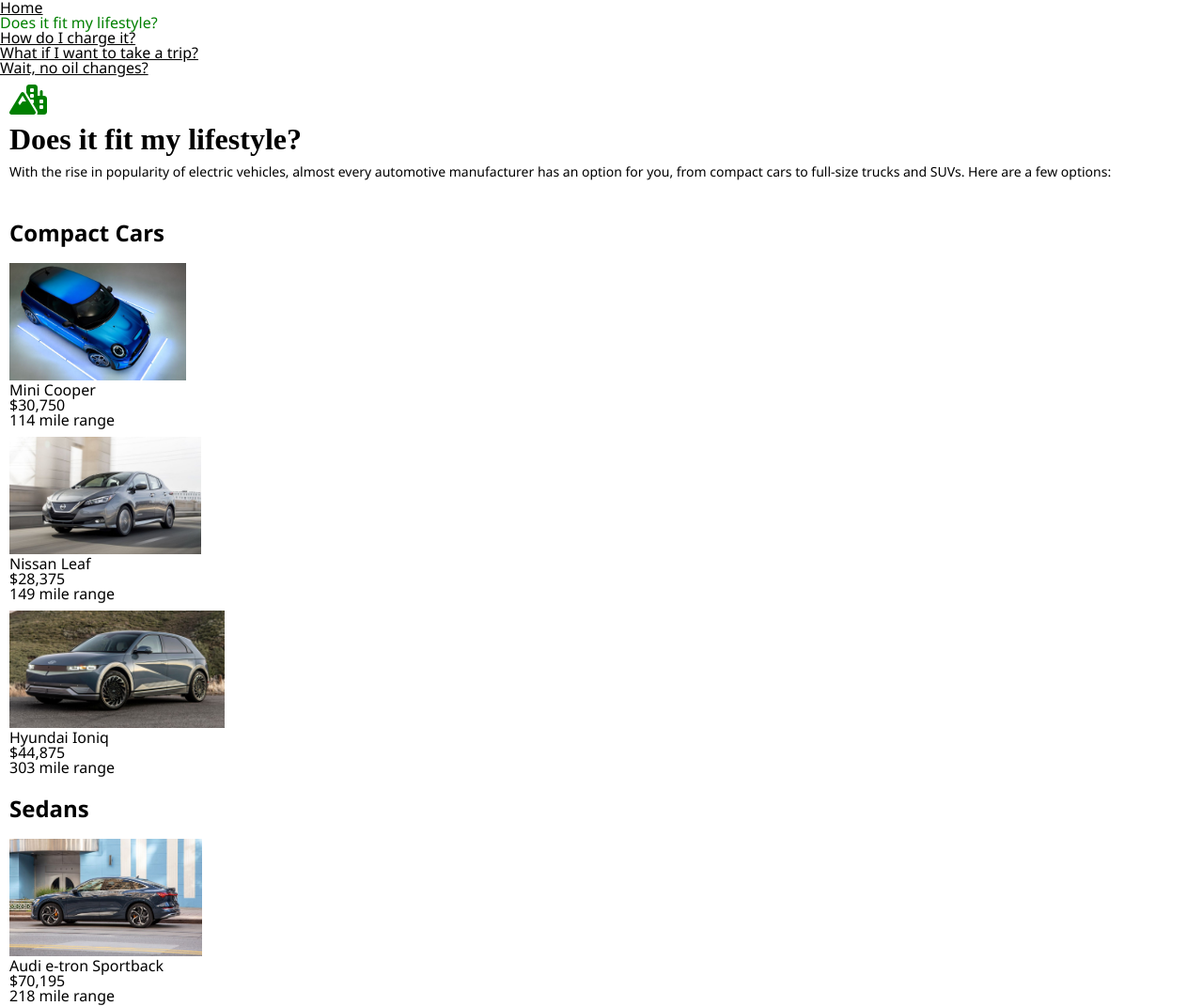
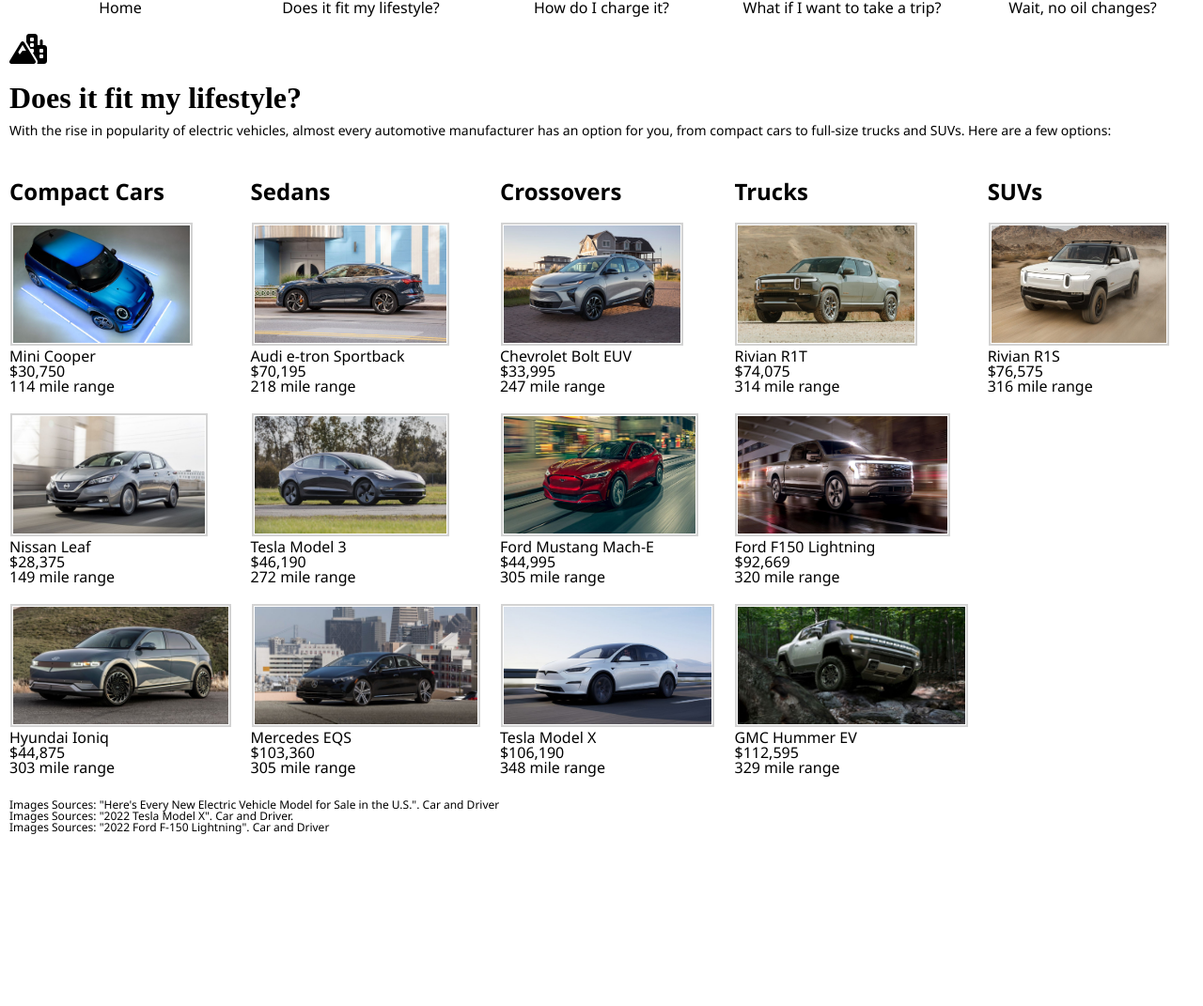
Before and after one commit to ccabreraumich/portfolio-content, a plain HTML site: page vehicles.html in a window 1280 px wide. Shown: the top 1071 px of the page at 94% size. After the commit the page ends 889 px from the top, so only its background shows below. Drawn offline with Linux system fonts and the light colour scheme.

Commit message:
checkpoint 2 updates

```diff
--- a/css/style.css
+++ b/css/style.css
@@ -1,9 +1,84 @@
-body{
-    /* make all text courier, set margin and padding to 10px */
-    font-family:'Segoe UI', Tahoma, Geneva, Verdana, sans-serif
+  body{
+      /* make all text courier, set margin and padding to 10px */
+      font-family:'Segoe UI', Tahoma, Geneva, Verdana, sans-serif
+    }
 
 
+  .grid_homepage{
+    /*background-color: #2196F3;*/
+    /* grid-row-gap: 5px; */
+    /* grid-column-gap: 5px; */
+    /* grid-template-columns: 500px; */
+    /* padding: 10px; */
+    /* width:90%; */
+    /* height: 80vh; */
+    display: grid;
+    grid-template-columns: repeat(2, 1fr);
+    grid-template-rows: repeat(2, 1fr);
+    text-align: center;
+    width: 50%;
+    /* font-size: 30px; */
+    /* border: 3px solid black; */
+    /* border-radius: 25px; */
+    /* margin: 0 auto; */
   }
+
+  .grid-nav {
+    display:grid;
+    grid-template-columns: repeat(5, 1fr);
+    text-align: center;
+  }
+
+  .container {
+    display: grid;
+    grid-template-columns: repeat(5, 1fr);
+    /* grid-template-rows: repeat(7, 1fr); */
+
+  }
+
+  .veh-header {
+    grid-column: 1 / 6;
+  }
+
+  .grid_homepage {
+    grid-row-start: 2;
+    grid-column: 1 / 6;
+
+  }
+
+  .grid_tile1 {
+    grid-row-start: 3;
+    grid-column-start: 2;
+  }
+
+  .grid_tile2 {
+    grid-row-start: 3;
+    grid-column-start: 3;
+  }
+
+  .grid_tile3 {
+    grid-row-start: 4;
+    grid-column-start: 2;
+  }
+
+  .grid_tile4 {
+    grid-row-start: 4;
+    grid-column-start: 3;
+  }
+
+  .veh-set {
+    grid-row-start: 2;
+  }
+
+  .grid_tile1:hover, .grid_tile2:hover, .grid_tile3:hover, .grid_tile4:hover{
+    background-color:  rgba(0, 128, 0, 0.25);
+  }
+
+  .grid_footer {
+    grid-row-start: 5;
+    grid-column-start: 1;
+  }
+
 
   h1{
     /* make your headers 32px, #128ded color and bold */
@@ -11,7 +86,7 @@ body{
     font-size: 32px;
     color: black;
     font-weight: bold;
-    padding-top: 0px;
+    padding-top: 20px;
     padding-bottom: 10px;
     padding-left: 10px;
 
@@ -47,28 +122,48 @@ body{
     padding-bottom: 20px;
   }
 
+
+
+  .active a{
+    color: green;
+    /* text-decoration:solid; */
+    /* text-decoration-line:none; */
+  }
+
+
   .fa-solid {
     font-size: 32px;
-    color: green;
-    padding-top: 10px;
-    padding-bottom: 10px;
+    color: black;
+    padding-top: 20px;
+    /* padding-bottom: 10px; */
     padding-left: 10px;
   }
 
-  a:hover{
+
+  a:link, a:visited {
+    color: black;
+    text-decoration-line:none;
+  }
+
+  a:hover {
     color: green;
   }
 
-  a:link, a:visited {
-    color: black;
-  }
-
-  .active a{
-    color: green;
-    text-decoration:solid;
+  img {
+    height: 125px;
+    width: auto;
+    border: 2px solid lightgray;
+    margin: 1px;
+    padding: 1px;
   }
 
   figure {
-    padding-top: 10px;
-    padding-left: 10px;
+    padding: 10px;
+    /* width: fit-content; */
+    /* border: 5px solid rgba(0, 128, 0, 0.1); */
+    display: inline-block;
   }
+
+  figure:hover {
+    background-color:  rgba(0, 128, 0, 0.25);
+  }
--- a/vehicles.html
+++ b/vehicles.html
@@ -13,89 +13,105 @@
 	</head>
 
 	<body>
+
 		<header>
 			<nav>
 				<ul>
+					<div class="grid-nav">
 						<li><a href="index.html">Home</a></li>
 						<li class="active"><a href="vehicles.html">Does it fit my lifestyle?</a></li>
 						<li><a href="charging.html">How do I charge it?</a></li>
 						<li><a href="range.html">What if I want to take a trip?</a></li>
 						<li><a href="maintenance.html">Wait, no oil changes?</a></li>
+					</div>
 				</ul>
 			</nav>
 		</header>
 
 		<main>
+			<div class="container">
+				<div class="veh-header">
 					<i class="fa-solid fa-mountain-city"></i>
 					<h1>Does it fit my lifestyle?</h1>
 					<p>
 						With the rise in popularity of electric vehicles, almost every automotive manufacturer has an
 						option for you, from compact cars to full-size trucks and SUVs. Here are a few options:
 					</p>
+				</div>
+				<div class="veh-set">
 					<h2>Compact Cars</h2>
 					<figure>
-				<img src="images/gallery/2022-mini-cooper-se-109-1611692161.jpg" alt="Mini Cooper" height="125">
+						<img src="images/gallery/2022-mini-cooper-se-109-1611692161.jpg" alt="Mini Cooper">
 						<figcaption>Mini Cooper<br>$30,750<br>114 mile range</figcaption>
 					</figure>
 					<figure>
-				<img src="images/gallery/2018-nissan-leaf-leadgallery-1589390514.jpg" alt="Nissan Leaf" height="125">
+						<img src="images/gallery/2018-nissan-leaf-leadgallery-1589390514.jpg" alt="Nissan Leaf">
 						<figcaption>Nissan Leaf<br>$28,375<br>149 mile range</figcaption>
 					</figure>
 					<figure>
-				<img src="images/gallery/2022-hyundai-ioniq-5-38-1639159213.jpg" alt="Hyundai Ioniq" height="125">
+						<img src="images/gallery/2022-hyundai-ioniq-5-38-1639159213.jpg" alt="Hyundai Ioniq">
 						<figcaption>Hyundai Ioniq<br>$44,875<br>303 mile range</figcaption>
 					</figure>
+				</div>
+				<div class="veh-set">
 					<h2>Sedans</h2>
 					<figure>
-				<img src="images/gallery/2020-audi-e-tron-sportback-102-16every61-1612983255.jpg" alt="Audi e-tron Sportback" height="125">
+						<img src="images/gallery/2020-audi-e-tron-sportback-102-16every61-1612983255.jpg" alt="Audi e-tron Sportback">
 						<figcaption>Audi e-tron Sportback<br>$70,195<br>218 mile range</figcaption>
 					</figure>
 					<figure>
-				<img src="images/gallery/2019-tesla-model-3-101-1574807022.jpg" alt="Tesla Model 3" height="125">
+						<img src="images/gallery/2019-tesla-model-3-101-1574807022.jpg" alt="Tesla Model 3">
 						<figcaption>Tesla Model 3<br>$46,190<br>272 mile range</figcaption>
 					</figure>
 					<figure>
-				<img src="images/gallery/2022-mercedes-benz-eqs-450-16-1633909025.jpg" alt="Mercedes EQS" height="125">
+						<img src="images/gallery/2022-mercedes-benz-eqs-450-16-1633909025.jpg" alt="Mercedes EQS">
 						<figcaption>Mercedes EQS<br>$103,360<br>305 mile range</figcaption>
 					</figure>
+				</div>
+				<div class="veh-set">
 					<h2>Crossovers</h2>
 					<figure>
-				<img src="images/gallery/2022-chevrolet-bolt-euv-109-1613167403.jpg" alt="Chevrolet Bolt EUV" height="125">
+						<img src="images/gallery/2022-chevrolet-bolt-euv-109-1613167403.jpg" alt="Chevrolet Bolt EUV">
 						<figcaption>Chevrolet Bolt EUV<br>$33,995<br>247 mile range</figcaption>
 					</figure>
 					<figure>
-				<img src="images/gallery/2021-ford-mustang-mach-e-4-ghada-1612910161.jpg" alt="Ford Mustang Mach-E" height="125">
+						<img src="images/gallery/2021-ford-mustang-mach-e-4-ghada-1612910161.jpg" alt="Ford Mustang Mach-E">
 						<figcaption>Ford Mustang Mach-E<br>$44,995<br>305 mile range</figcaption>
 					</figure>
 					<figure>
-				<img src="images/gallery/2022-model-x-mmp-1-copy-1639085674.jpg" alt="Tesla Model X" height="125">
+						<img src="images/gallery/2022-model-x-mmp-1-copy-1639085674.jpg" alt="Tesla Model X">
 						<figcaption>Tesla Model X<br>$106,190<br>348 mile range</figcaption>
 					</figure>
-			<h2>SUVs</h2>
-			<figure>
-				<img src="images/gallery/2021-01-rivian-com-r1s-productpage-capability-performance-jj-1746-00509-1760x1100-1-1620504326.jpg" alt="Rivian R1s" height="125">
-				<figcaption>Rivian R1S<br>$76,575<br>316 mile range</figcaption>
-			</figure>
-
+				</div>
+				<div class="veh-set">
 					<h2>Trucks</h2>
 					<figure>
-				<img src="images/gallery/2021-rivian-r1t-34-1632522823.jpg" alt="Rivian R1T" height="125">
+						<img src="images/gallery/2021-rivian-r1t-34-1632522823.jpg" alt="Rivian R1T">
 						<figcaption>Rivian R1T<br>$74,075<br>314 mile range</figcaption>
 					</figure>
 					<figure>
-				<img src="images/gallery/2022-ford-f-150-lightning-104-1621443879.jpg" alt="Ford F150 Lightning" height="125">
+						<img src="images/gallery/2022-ford-f-150-lightning-104-1621443879.jpg" alt="Ford F150 Lightning">
 						<figcaption>Ford F150 Lightning<br>$92,669<br>320 mile range</figcaption>
 					</figure>
 					<figure>
-				<img src="images/gallery/2022-gmc-hummer-ev-003-1621472004.jpg" alt="GMC Hummer EV" height="125">
+						<img src="images/gallery/2022-gmc-hummer-ev-003-1621472004.jpg" alt="GMC Hummer EV">
 						<figcaption>GMC Hummer EV<br>$112,595<br>329 mile range</figcaption>
 					</figure>
+				</div>
+				<div class="veh-set">
+					<h2>SUVs</h2>
+					<figure>
+						<img src="images/gallery/2021-01-rivian-com-r1s-productpage-capability-performance-jj-1746-00509-1760x1100-1-1620504326.jpg" alt="Rivian R1s">
+						<figcaption>Rivian R1S<br>$76,575<br>316 mile range</figcaption>
+					</figure>
+				</div>
+			</div>
+		</main>
+
 			<br>
 			<h4>Images Sources: <a href="https://www.caranddriver.com/shopping-advice/g32463239/new-ev-models-us/">"Here's Every New Electric Vehicle Model for Sale in the U.S.". Car and Driver</a></h4>
 			<h4>Images Sources: <a href="https://www.caranddriver.com/tesla/model-x">"2022 Tesla Model X". Car and Driver.</a></h4>
 			<h4>Images Sources: <a href="https://www.caranddriver.com/ford/f-150-lightning">"2022 Ford F-150 Lightning". Car and Driver</a></h4>
-
-		</main>
 
 		<footer>
 		</footer>
```
Also changed, not shown: charging.html (+7 -5 lines), index.html (+27 -3 lines), maintenance.html (+7 -5 lines), range.html (+8 -5 lines). Lines whose indentation alone changed are shown as unchanged.
